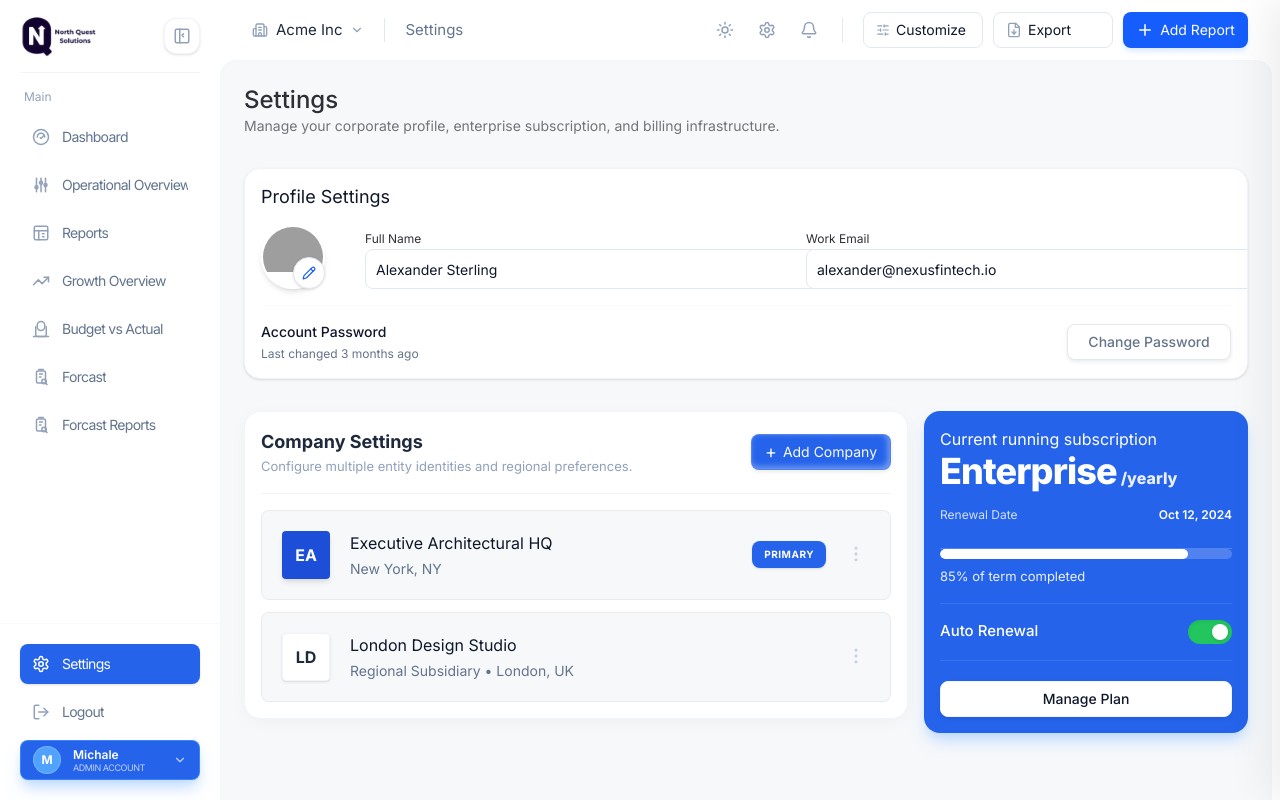
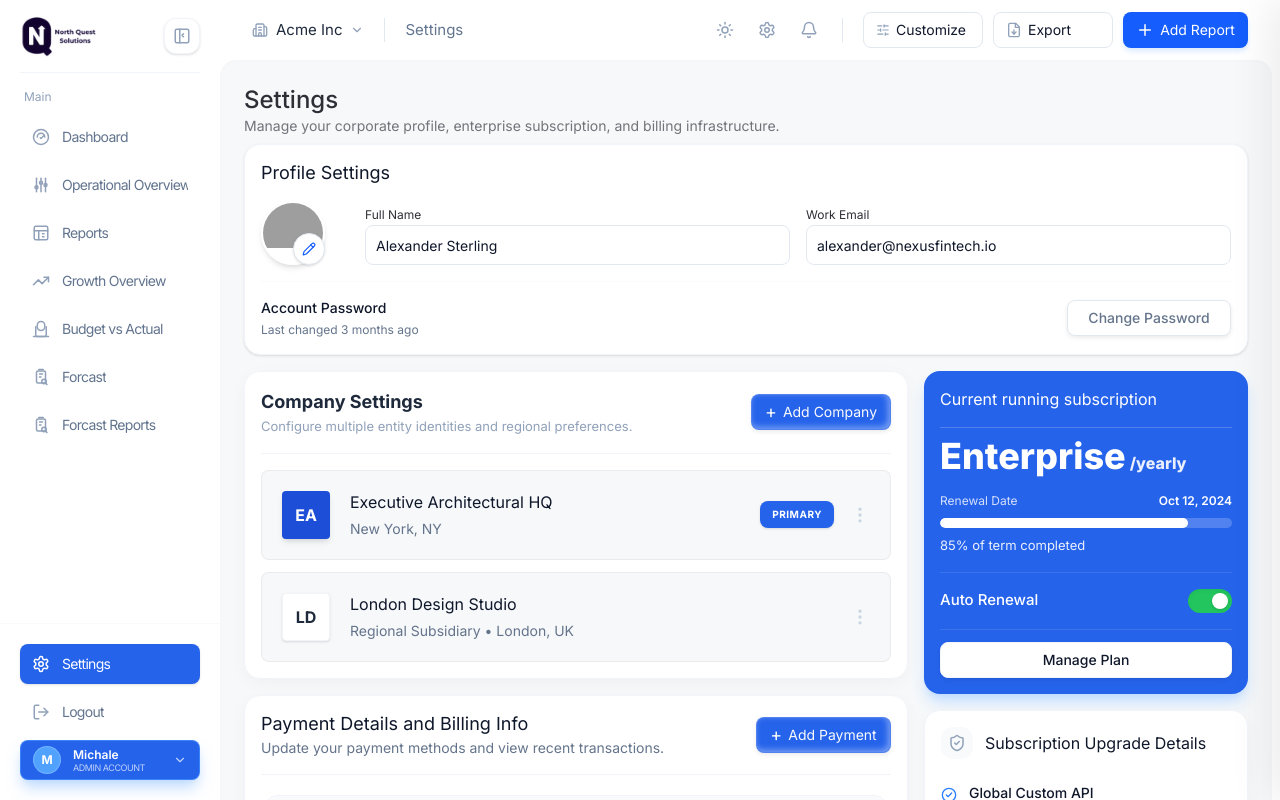
Before and after one commit to EngineersHut/ai-cfo-front, a Next.js app: page /settings in a window 1280 px wide. Built offline with nearby package versions, Linux system fonts and the light colour scheme; grey boxes are pictures that could not be loaded.

Commit message:
feat: add settings page with profile, company, and payment management sections

```diff
--- a/src/app/(app)/settings/page.tsx
+++ b/src/app/(app)/settings/page.tsx
@@ -1,7 +1,7 @@
 'use client';
 
 import React from 'react';
-import { Pencil, ShieldCheck, MoreVertical, Trash2 } from 'lucide-react';
+import { Pencil, ShieldCheck, MoreVertical, Trash2, CreditCard, CheckCircle2, AlertTriangle } from 'lucide-react';
 import Image from 'next/image';
 
 export default function SettingsPage() {
@@ -19,9 +19,9 @@ export default function SettingsPage() {
     }, []);
 
     return (
-        <div className="mx-auto space-y-8">
+        <div className="mx-auto space-y-4 pb-10">
             {/* Header Section */}
-            <div className="">
+            <div className="mb-2">
                 <h1 className="text-[24px] font-medium text-[#2e2e37] font-inter leading-[32px] tracking-[0%]">Settings</h1>
                 <p className="text-[14px] font-normal text-[#737379] font-inter leading-[20px] tracking-[0%]">
                     Manage your corporate profile, enterprise subscription, and billing infrastructure.
@@ -57,7 +57,7 @@ export default function SettingsPage() {
                                 <input
                                     type="text"
                                     defaultValue="Alexander Sterling"
-                                    className="w-[460px] h-[40px] px-[10px] py-[8px] rounded-[8px] border border-[#e2e8f0] bg-white focus:outline-none focus:ring-2 focus:ring-blue-500/20 focus:border-blue-500 transition-all font-inter text-[14px] text-[#0f172a]"
+                                    className="w-full h-[40px] px-[10px] py-[8px] rounded-[8px] border border-[#e2e8f0] bg-white focus:outline-none focus:ring-2 focus:ring-blue-500/20 focus:border-blue-500 transition-all font-inter text-[14px] text-[#0f172a]"
                                 />
                             </div>
                             <div className="space-y-2">
@@ -65,7 +65,7 @@ export default function SettingsPage() {
                                 <input
                                     type="email"
                                     defaultValue="alexander@nexusfintech.io"
-                                    className="w-[460px] h-[40px] px-[10px] py-[8px] rounded-[8px] border border-[#e2e8f0] bg-white focus:outline-none focus:ring-2 focus:ring-blue-500/20 focus:border-blue-500 transition-all font-inter text-[14px] text-[#0f172a]"
+                                    className="w-full h-[40px] px-[10px] py-[8px] rounded-[8px] border border-[#e2e8f0] bg-white focus:outline-none focus:ring-2 focus:ring-blue-500/20 focus:border-blue-500 transition-all font-inter text-[14px] text-[#0f172a]"
                                 />
                             </div>
                         </div>
@@ -85,10 +85,11 @@ export default function SettingsPage() {
                 </div>
             </div>
 
-            {/* Company & Subscription Grid */}
+            {/* Top Grid: Company + Subscription & Payment + Upgrade */}
             <div className="grid grid-cols-3 gap-4 items-start">
+                <div className="col-span-2 space-y-4">
                     {/* Company Settings */}
-                <div className="col-span-2 bg-white rounded-[16px] border border-slate-100 shadow-[0_4px_20px_-4px_rgba(0,0,0,0.05)] overflow-hidden">
+                    <div className="bg-white rounded-[16px] border border-slate-100 shadow-[0_4px_20px_-4px_rgba(0,0,0,0.05)] overflow-hidden">
                         <div className="p-4 flex items-center justify-between">
                             <div className="space-y-0.5">
                                 <h2 className="text-[18px] font-bold text-[#1e293b] font-inter">Company Settings</h2>
@@ -100,123 +101,178 @@ export default function SettingsPage() {
                                 <span className="text-[18px] leading-none">+</span> Add Company
                             </button>
                         </div>
-
                         <div className="mx-4 h-px bg-slate-100" />
-
                         <div className="p-4 space-y-3">
-                        {/* Company Item 1 */}
                             <div className="h-[90px] p-[20px] bg-[#f6f8fa] rounded-[8px] border border-black/5 flex items-center justify-between group relative">
                                 <div className="flex items-center gap-5">
-                                <div className="w-[48px] h-[48px] bg-[#1d4ed8] rounded-[4px] flex items-center justify-center text-white font-bold text-[16px] font-inter shadow-md">
-                                    EA
-                                </div>
+                                    <div className="w-[48px] h-[48px] bg-[#1d4ed8] rounded-[4px] flex items-center justify-center text-white font-bold text-[16px] font-inter shadow-md">EA</div>
                                     <div className="space-y-1">
-                                    <h3 className="text-[16px] font-normal text-[#0f172a] font-inter leading-[24px] tracking-[0%]">Executive Architectural HQ</h3>
-                                    <p className="text-[14px] font-normal text-[#64748b] font-inter leading-[20px] tracking-[0%]">New York, NY</p>
+                                        <h3 className="text-[16px] font-normal text-[#0f172a] font-inter leading-[24px]">Executive Architectural HQ</h3>
+                                        <p className="text-[14px] font-normal text-[#64748b] font-inter">New York, NY</p>
                                     </div>
                                 </div>
                                 <div className="flex items-center gap-4">
                                     <span className="px-3 py-1.5 bg-[#2563eb] text-white text-[10px] font-bold rounded-[8px] font-inter tracking-wider shadow-sm">PRIMARY</span>
-                                <div className="relative">
-                                    <button
-                                        onClick={(e) => { e.stopPropagation(); toggleMenu('ea'); }}
-                                        className="text-slate-300 hover:text-slate-500 transition-colors p-1"
-                                    >
-                                        <MoreVertical size={20} />
-                                    </button>
-
-                                    {activeMenu === 'ea' && (
-                                        <div className="absolute right-0 top-8 w-[180px] h-[73px] bg-white rounded-[8px] shadow-[0_10px_30px_rgba(0,0,0,0.12)] border border-slate-100 z-50 flex flex-col overflow-hidden">
-                                            <button className="flex-1 px-4 flex items-center gap-3 text-[14px] text-[#64748b] font-inter hover:bg-slate-50 transition-colors group/item">
-                                                <Trash2 size={14} className="text-slate-400 group-hover/item:text-red-500 transition-colors" /> Delete
-                                            </button>
-                                            <div className="h-px bg-slate-100 mx-2" />
-                                            <button className="flex-1 px-4 flex items-center gap-3 text-[14px] text-[#64748b] font-inter hover:bg-slate-50 transition-colors group/item">
-                                                <Pencil size={14} className="text-slate-400 group-hover/item:text-blue-500 transition-colors" /> Edit
-                                            </button>
+                                    <MoreVertical size={20} className="text-slate-300" />
                                 </div>
-                                    )}
+                            </div>
+                            <div className="h-[90px] p-[20px] bg-[#f6f8fa] rounded-[8px] border border-black/5 flex items-center justify-between group relative">
+                                <div className="flex items-center gap-5">
+                                    <div className="w-[48px] h-[48px] bg-white border border-slate-100 rounded-[4px] flex items-center justify-center text-[#1e293b] font-bold text-[16px] font-inter shadow-sm">LD</div>
+                                    <div className="space-y-1">
+                                        <h3 className="text-[16px] font-normal text-[#0f172a] font-inter leading-[24px]">London Design Studio</h3>
+                                        <p className="text-[14px] font-normal text-[#64748b] font-inter">Regional Subsidiary • London, UK</p>
+                                    </div>
+                                </div>
+                                <MoreVertical size={20} className="text-slate-300" />
                             </div>
                         </div>
                     </div>
 
-                        {/* Company Item 2 */}
-                        <div className="h-[90px] p-[20px] bg-[#f6f8fa] rounded-[8px] border border-black/5 flex items-center justify-between group relative">
+                    {/* Payment Details */}
+                    <div className="bg-white rounded-[16px] border border-slate-100 shadow-[0_4px_20px_-4px_rgba(0,0,0,0.05)] overflow-hidden">
+                        <div className="p-4 flex items-center justify-between">
+                            <div className="space-y-0.5">
+                                <h2 className="text-[18px] font-normal text-[#0f172a] font-inter leading-[24px] tracking-[0%]">Payment Details and Billing Info</h2>
+                                <p className="text-[14px] font-normal text-[#64748b] font-inter leading-[20px] tracking-[0%]">Update your payment methods and view recent transactions.</p>
+                            </div>
+                            <button className="flex items-center justify-center gap-[6px] w-[135px] h-[36px] px-[12px] py-[4px] bg-[#2563eb] border border-white/20 rounded-[8px] text-[14px] font-normal text-[#f8fafc] font-inter leading-[20px] tracking-[0%] shadow-[0_2px_4px_rgba(0,0,0,0.08),inset_-2px_-2px_6px_rgba(255,255,255,0.4)] hover:bg-blue-600 transition-all active:scale-[0.98]">
+                                <span className="text-[18px] leading-none">+</span> Add Payment
+                            </button>
+                        </div>
+                        <div className="mx-4 h-px bg-slate-100" />
+                        <div className="p-5">
+                            <div className="bg-[#f8fafc] p-5 rounded-[12px] border border-slate-100 flex items-center justify-between group">
                                 <div className="flex items-center gap-5">
-                                <div className="w-[48px] h-[48px] bg-white border border-slate-100 rounded-[4px] flex items-center justify-center text-[#1e293b] font-bold text-[16px] font-inter shadow-sm">
-                                    LD
+                                    <div className="w-[44px] h-[44px] bg-[#2563eb] rounded-[6px] flex items-center justify-center text-white shadow-sm">
+                                        <CreditCard size={20} />
                                     </div>
                                     <div className="space-y-1">
-                                    <h3 className="text-[16px] font-normal text-[#0f172a] font-inter leading-[24px] tracking-[0%]">London Design Studio</h3>
-                                    <p className="text-[14px] font-normal text-[#64748b] font-inter leading-[20px] tracking-[0%]">Regional Subsidiary • London, UK</p>
+                                        <div className="flex items-center gap-8">
+                                            <div className="flex items-center gap-2 text-[18px] font-bold text-[#0f172a] tracking-[4px]">
+                                                <span>●●●●</span>
+                                                <span>●●●●</span>
+                                                <span>●●●●</span>
+                                            </div>
+                                            <span className="text-[18px] font-medium text-[#0f172a] font-inter">5698</span>
+                                        </div>
+                                        <div className="flex items-center gap-16">
+                                            <span className="text-[13px] font-normal text-[#94a3b8] font-inter uppercase">EXP 12/28</span>
+                                            <span className="text-[13px] font-normal text-[#94a3b8] font-inter uppercase">VISA BUSINESS</span>
                                         </div>
                                     </div>
-                            <div className="flex items-center gap-4">
-                                <div className="relative">
-                                    <button
-                                        onClick={(e) => { e.stopPropagation(); toggleMenu('ld'); }}
-                                        className="text-slate-300 hover:text-slate-500 transition-colors p-1"
-                                    >
+                                </div>
+                                <button className="text-slate-300 hover:text-slate-500 transition-colors p-1">
                                     <MoreVertical size={20} />
                                 </button>
-
-                                    {activeMenu === 'ld' && (
-                                        <div className="absolute right-0 top-8 w-[180px] h-[73px] bg-white rounded-[8px] shadow-[0_10px_30px_rgba(0,0,0,0.12)] border border-slate-100 z-50 flex flex-col overflow-hidden">
-                                            <button className="flex-1 px-4 flex items-center gap-3 text-[14px] text-[#64748b] font-inter hover:bg-slate-50 transition-colors group/item">
-                                                <Trash2 size={14} className="text-slate-400 group-hover/item:text-red-500 transition-colors" /> Delete
-                                            </button>
-                                            <div className="h-px bg-slate-100 mx-2" />
-                                            <button className="flex-1 px-4 flex items-center gap-3 text-[14px] text-[#64748b] font-inter hover:bg-slate-50 transition-colors group/item">
-                                                <Pencil size={14} className="text-slate-400 group-hover/item:text-blue-500 transition-colors" /> Edit
-                                            </button>
-                                        </div>
-                                    )}
-                                </div>
                             </div>
                         </div>
                     </div>
                 </div>
 
+                <div className="col-span-1 space-y-4">
                     {/* Subscription Card */}
-                <div className="col-span-1 bg-[#2563eb] rounded-[16px] p-[16px] text-white flex flex-col shadow-lg shadow-blue-200">
-                    <p className="text-[16px] font-normal text-white font-inter leading-[24px] tracking-[0%] ">Current running subscription</p>
-
-                    <div className="border-b border-white/20 pb-6 ">
+                    <div className="bg-[#2563eb] rounded-[16px] p-[16px] text-white flex flex-col shadow-lg shadow-blue-200 h-fit">
+                        <p className="text-[16px] font-normal text-white font-inter leading-[24px]">Current running subscription</p>
+                        <div className="h-px bg-white/20 w-full mt-4" />
+                        <div className=" mt-2  mb-2">
                             <div className="flex items-baseline gap-1 mb-2">
-                            <h2 className="text-[36px] font-extrabold font-manrope tracking-tight text-white leading-[40px]">Enterprise</h2>
-                            <span className="text-[16px] font-extrabold font-manrope text-white/90 leading-[40px]">/yearly</span>
+                                <h2 className="text-[36px] font-extrabold font-manrope leading-[40px]">Enterprise</h2>
+                                <span className="text-[16px] font-extrabold font-manrope text-white/90">/yearly</span>
                             </div>
-                        <div className="flex items-center justify-between text-[12px]">
+                            <div className="flex items-center mt-4 justify-between text-[12px]">
                                 <span className="opacity-80 font-inter">Renewal Date</span>
                                 <span className="font-semibold font-inter">Oct 12, 2024</span>
                             </div>
                         </div>
-
-                    <div className="space-y-4 mb-5">
+                        <div className="space-y-4 mb-3">
                             <div className="space-y-2">
                                 <div className="w-full h-[10px] bg-white/20 rounded-full overflow-hidden">
                                     <div className="w-[85%] h-full bg-white rounded-full"></div>
                                 </div>
                                 <p className="text-[13px] opacity-90 font-inter">85% of term completed</p>
                             </div>
-
-                        {/* Line above Auto Renewal */}
                             <div className="h-px bg-white/10 w-full" />
-
                             <div className="flex items-center justify-between ">
                                 <span className="text-[15px] font-medium font-inter">Auto Renewal</span>
-                            <div className="w-11 h-6 bg-[#22c55e] rounded-full relative p-1 cursor-pointer shadow-inner">
-                                <div className="absolute right-1 w-4 h-4 bg-white rounded-full shadow-sm"></div>
+                                <div className="w-11 h-6 bg-[#22c55e] rounded-full relative p-1 shadow-inner"><div className="absolute right-1 w-4 h-4 bg-white rounded-full shadow-sm"></div></div>
+                            </div>
+                            <div className="h-px bg-white/10 w-full" />
+                        </div>
+                        <button className="w-full h-[36px] bg-white border border-slate-100 rounded-[8px] text-[14px] font-medium text-[#0f172a] font-inter leading-[20px] shadow-[0_2px_4px_rgba(0,0,0,0.08),inset_-2px_-2px_6px_rgba(255,255,255,0.4)]">Manage Plan</button>
+                    </div>
+
+                    {/* Subscription Upgrade Details */}
+                    <div className="bg-white rounded-[16px] border border-slate-100 shadow-[0_4px_20px_-4px_rgba(0,0,0,0.05)] p-[16px] space-y-6 h-fit">
+                        <div className="flex items-center gap-3">
+                            <div className="w-8 h-8 bg-slate-50 rounded-lg flex items-center justify-center text-slate-400"><ShieldCheck size={18} /></div>
+                            <h2 className="text-[16px] font-normal text-[#0f172a] font-inter leading-[24px] tracking-[0%]">Subscription Upgrade Details</h2>
+                        </div>
+                        <div className="space-y-3">
+                            {[
+                                { title: 'Global Custom API', desc: 'Direct integration into BIM and ERP systems.' },
+                                { title: 'Unlimited Regional Hubs', desc: 'No cap on company entities or international desks.' },
+                                { title: 'Premium Support Tier', desc: '24/7 dedicated architectural consultancy support.' }
+                            ].map((item, i) => (
+                                <div key={i} className="flex gap-3">
+                                    <div className="mt-1 text-blue-500"><CheckCircle2 size={16} /></div>
+                                    <div className="space-y-0.5">
+                                        <h3 className="text-[14px] font-medium text-[#0f172a] font-inter leading-[20px] tracking-[0%]">{item.title}</h3>
+                                        <p className="text-[12px] font-normal text-[#64748b] font-inter leading-[16px] tracking-[0%]">{item.desc}</p>
+                                    </div>
+                                </div>
+                            ))}
+                        </div>
+                        <button className="w-full h-[36px] px-[12px] py-[4px] bg-[#2563eb] border border-white/20 rounded-[8px] text-[14px] font-medium text-white font-inter leading-[20px] tracking-[0%] shadow-[0_2px_4px_rgba(0,0,0,0.08),inset_-2px_-2px_6px_rgba(255,255,255,0.4)] hover:bg-blue-600 transition-all active:scale-[0.98] self-center">
+                            Upgrade now
+                        </button>
+                    </div>
                 </div>
             </div>
 
-                        {/* Line below Auto Renewal */}
-                        <div className="h-px bg-white/10 w-full" />
+            {/* Bottom Alignment Row: Notifications & Danger Zone */}
+            <div className="grid grid-cols-3 gap-4 items-stretch">
+                <div className="col-span-2">
+                    <div className="bg-white rounded-[16px] border border-slate-100 shadow-[0_4px_20px_-4px_rgba(0,0,0,0.05)] p-[16px]  h-full">
+                        <h2 className="text-[18px] pb-2 font-normal text-[#0f172a] font-inter leading-[24px] tracking-[0%]">Notification Settings</h2>
+                        <div className="space-y-6">
+                            {[
+                                { title: 'Email notifications', desc: 'Receive system updates and feature announcements', active: true },
+                                { title: 'Alerts for financial risks', desc: 'Real-time push notifications for liquidity or budget issues', active: true },
+                                { title: 'Weekly summary reports', desc: 'Automated executive summary delivered every Monday', active: false }
+                            ].map((setting, i) => (
+                                <div key={i} className="flex items-center justify-between">
+                                    <div className="">
+                                        <h3 className="text-[14px] font-semibold text-[#1e293b] font-inter">{setting.title}</h3>
+                                        <p className="text-[12px] text-slate-400 font-inter">{setting.desc}</p>
+                                    </div>
+                                    <div className={`w-11 h-6 rounded-full relative p-1 cursor-pointer transition-colors ${setting.active ? 'bg-[#2563eb]' : 'bg-slate-200'}`}>
+                                        <div className={`w-4 h-4 bg-white rounded-full shadow-sm transition-transform ${setting.active ? 'translate-x-5' : 'translate-x-0'}`} />
+                                    </div>
+                                </div>
+                            ))}
+                        </div>
+                    </div>
                 </div>
 
-                    <button className="w-full h-[36px] px-[12px]  bg-white border border-slate-100 rounded-[8px] text-[14px] font-medium text-[#0f172a] font-inter leading-[20px] tracking-[0%] shadow-[0_2px_4px_rgba(0,0,0,0.08),inset_-2px_-2px_6px_rgba(255,255,255,0.4)] hover:bg-slate-50 transition-all mt-auto self-center">
-                        Manage Plan
+                <div className="col-span-1">
+                    <div className=" h-[182px] bg-[#fef2f2] rounded-[12px] border border-[#fecaca] p-[20px] flex flex-col justify-between">
+                        <div className="space-y-4">
+                            <div className="flex items-center gap-2 text-red-500">
+                                <AlertTriangle size={18} />
+                                <h2 className="text-[14px] font-medium text-[#eb5757] font-inter leading-[20px] tracking-[0%]">Danger Zone</h2>
+                            </div>
+                            <div className="space-y-2">
+                                <h3 className="text-[14px] font-medium text-[#0f172a] font-inter leading-[20px] tracking-[0px]">Delete your workspace permanently.</h3>
+                                <p className="text-[12px] font-normal text-[#eb5757] font-inter leading-[16px] tracking-[0%]">
+                                    This action will erase all historical data, financial insights, and connected accounts. This action cannot be undone.
+                                </p>
+                            </div>
+                        </div>
+                        <button className="w-full mt-1 h-[36px] px-[24px] py-[10px] bg-[#eb5757] rounded-[8px] text-[14px] font-bold text-white font-inter leading-[20px] tracking-[0px] shadow-sm hover:bg-red-600 transition-all flex items-center justify-center">
+                            Delete Workspace
                         </button>
+                    </div>
                 </div>
             </div>
         </div>
```
Lines whose indentation alone changed are shown as unchanged.
